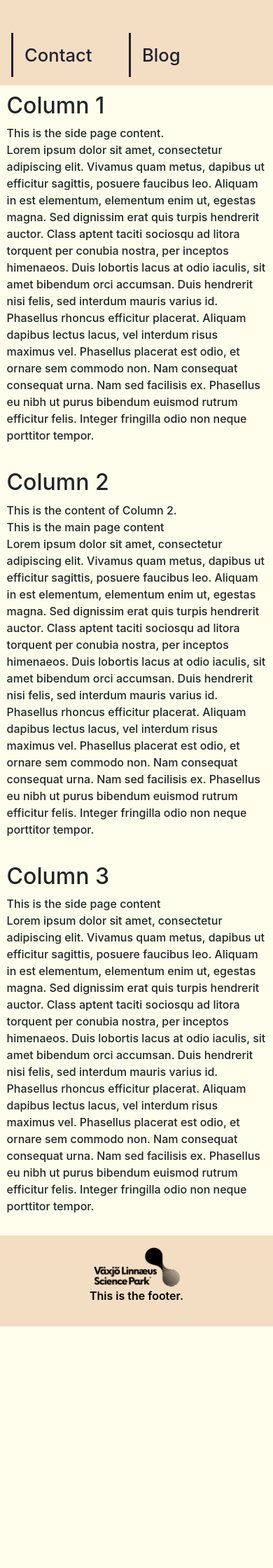
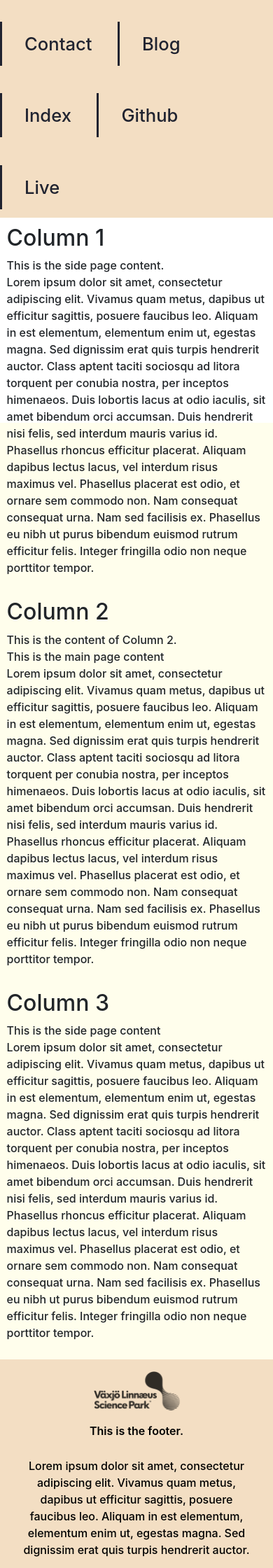
Before and after one commit to sudoDeVinci/DevinciCloud, a Flask app: page / in a window 390 px wide. Shown: the part 240-2480 px from the top of the page at 70% size. Before the commit the page ends 2135 px from the top, so only its background shows below. Run offline with Flask 3, Linux system fonts and the light colour scheme; some libraries are stand-ins or nearby versions.

Commit message:
site responsiveness

```diff
--- a/vlsprevamp/src/static/base.css
+++ b/vlsprevamp/src/static/base.css
@@ -1,7 +1,7 @@
 :root {
     --main-header-color: #f3dec3;
     --main-footer-color: #f3dec3;
-    --secondary-header-color: #8d674d;
+    --secondary-header-color: #ffb888;
     --primaryColor: #000;
     --main-bg-color: #fffeec;
     --linkColor: #5b6045;
@@ -23,7 +23,7 @@ html, body{
 }
 
 header {
-   background-color: var(--main-header-color);
+    background-color: var(--main-header-color);
 }
 
 header::after {
@@ -36,7 +36,7 @@ h1 {
     float: left;
     padding: 0.5em 0 0.5rem 0.75rem;
     color: var(--font-color);
-    font-size: 2.5em;
+    font-size: 2em;
 }
 
 h1:hover {
@@ -46,6 +46,7 @@ h1:hover {
 nav {
     float: right;
     margin-right: 1rem;
+    margin-bottom: 1rem;
 }
 
 nav ul {
@@ -56,9 +57,6 @@ nav ul {
 
 nav li {
     display: inline-block;
-    margin-left: 1rem;
-    margin-bottom: 1rem;;
-    padding-right: 1rem;
     padding-bottom: 0.5rem;
     padding-top: 3.5rem;
     font-size: 1.6rem;
@@ -69,12 +67,15 @@ nav li {
 nav ul li a {
     color: var(--font-color);
     text-decoration: none;
-    padding: 1rem 1rem 1rem 1rem;
+    padding: 1rem 2rem 1rem 2rem;
     border-left: 0.2rem var(--font-color) solid;
 }
 
 nav ul li a:hover {
-    color: var(--main-hover-color);
+    background-color: var(--font-color);
+    color: var(--main-header-color);
+    transition: all ease-in-out 550ms;
+    text-decoration: none !important;
 }
 
 nav ul li a::before {
@@ -109,6 +110,19 @@ nav ul li a:hover::before {
     border: 0.4rem solid var(--main-hover-color);
 }
 
+#footer_logo {
+    transition: all 0.25s ease;
+    border-radius: 15%;
+    opacity: 80%;
+    padding-bottom: 1rem;
+}
+
+#footer_logo:hover {
+    border-radius: 5%;
+    opacity: 100%;
+}
+
+
 .page-container {
     display: flex;
     flex-direction: column;
@@ -120,11 +134,10 @@ nav ul li a:hover::before {
     flex-wrap: nowrap; /* Allow flex items to wrap to the next line if necessary */
     flex-grow: 1;
     justify-content: space-between;
-    background-color: var(--main-bg-color);
 }
 
 .column {
-    flex: 0 1 auto; /* This sets the initial size of each column and prevents it from shrinking/growing beyond 30% */
+    flex: 0 1 30%; /* This sets the initial size of each column and prevents it from shrinking/growing beyond 30% */
     background-color: var(--col-bg-color);
     padding: 0.5rem 0.5rem 0.5rem 0.5rem;
     margin: 0 0.25rem 0.25rem 0.25rem;
@@ -132,7 +145,7 @@ nav ul li a:hover::before {
 
 .column:hover {
     background-color: var(--col-hover-color);
-    transition: all ease-in-out 550ms;
+    transition: all ease-in-out 650ms;
 }
 
 .middle {
@@ -165,7 +178,7 @@ footer {
 
     .column {
         flex: 1 0 100%; /* Set the flex item to take up 100% width when wrapping */
-        margin: 0 0 20px; /* Add margin to create space between wrapped items */
+        margin: 0 0 1rem; /* Add margin to create space between wrapped items */
     }
 
     .middle {
--- a/vlsprevamp/src/templates/base.html
+++ b/vlsprevamp/src/templates/base.html
@@ -31,6 +31,10 @@
                     <li><a href="#" target="_blank">About</a></li>
                     <li><a href="#" target="_blank">Contact</a></li>
                     <li><a href="#" target="_blank">Blog</a></li>
+                    <li><a href="#" target="_blank">Index</a></li>
+                    <li><a href="#" target="_blank">Github</a></li>
+                    <li><a href="#" target="_blank">Live</a></li>
+                </ul>
             </nav>
         </header>
 
@@ -91,9 +95,26 @@
 
         <footer>
             <a href="" target="_blank">
-                <img id = "vlsp_logo" src = "../static/vlsp_logo.png" alt = "slop" width = "125">
+                <img id = "footer_logo" src = "../static/vlsp_logo.png" alt = "slop" width = "125">
             </a>
             <p>This is the footer.</p>
+            <div class="contain">
+                <div class="column">
+                    <p> Lorem ipsum dolor sit amet, consectetur adipiscing elit. Vivamus quam metus, dapibus ut efficitur sagittis, posuere faucibus leo.
+                        Aliquam in est elementum, elementum enim ut, egestas magna. Sed dignissim erat quis turpis hendrerit auctor.
+                    </p>
+                </div>
+                <div class="column">
+                    <p> Lorem ipsum dolor sit amet, consectetur adipiscing elit. Vivamus quam metus, dapibus ut efficitur sagittis, posuere faucibus leo.
+                        Aliquam in est elementum, elementum enim ut, egestas magna. Sed dignissim erat quis turpis hendrerit auctor.
+                    </p>
+                </div>
+                <div class="column">
+                    <p> Lorem ipsum dolor sit amet, consectetur adipiscing elit. Vivamus quam metus, dapibus ut efficitur sagittis, posuere faucibus leo.
+                        Aliquam in est elementum, elementum enim ut, egestas magna. Sed dignissim erat quis turpis hendrerit auctor.
+                    </p>
+                </div>
+            </div>
         </footer>
     </div>
 
```
